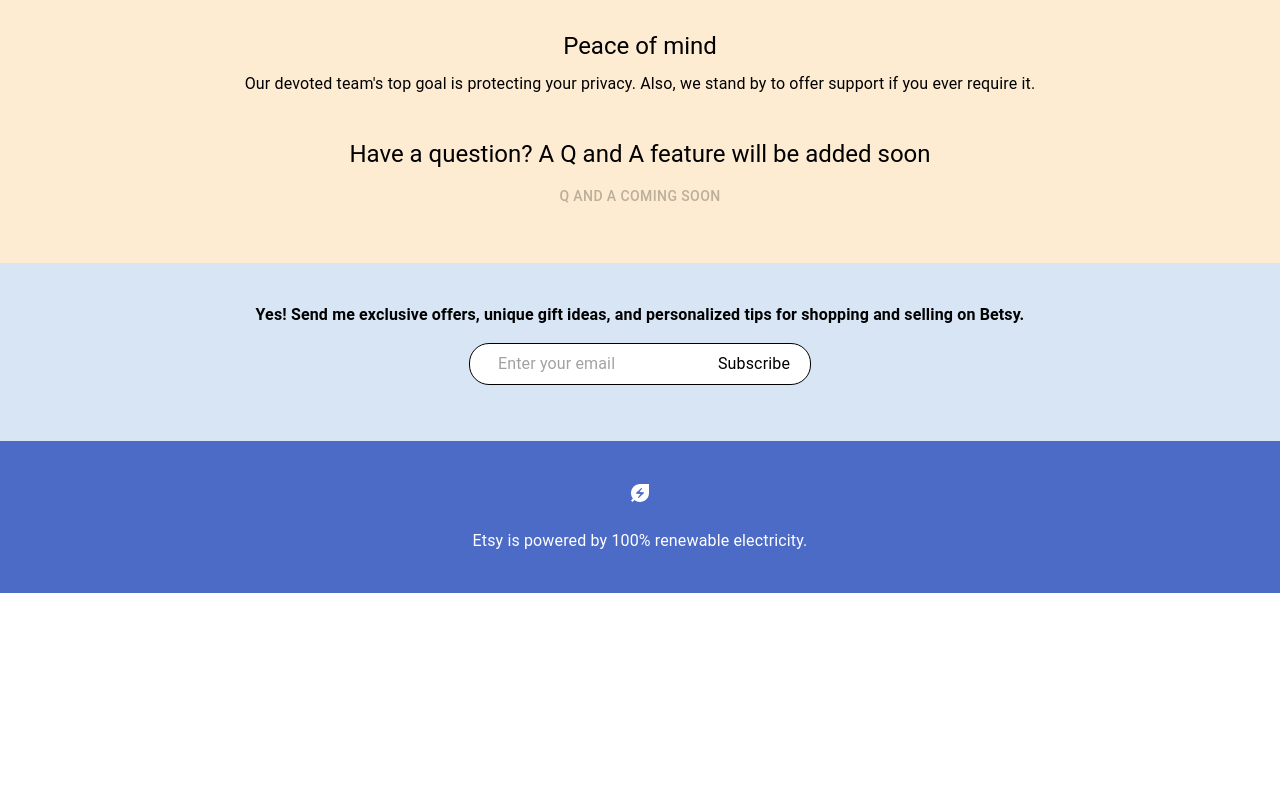
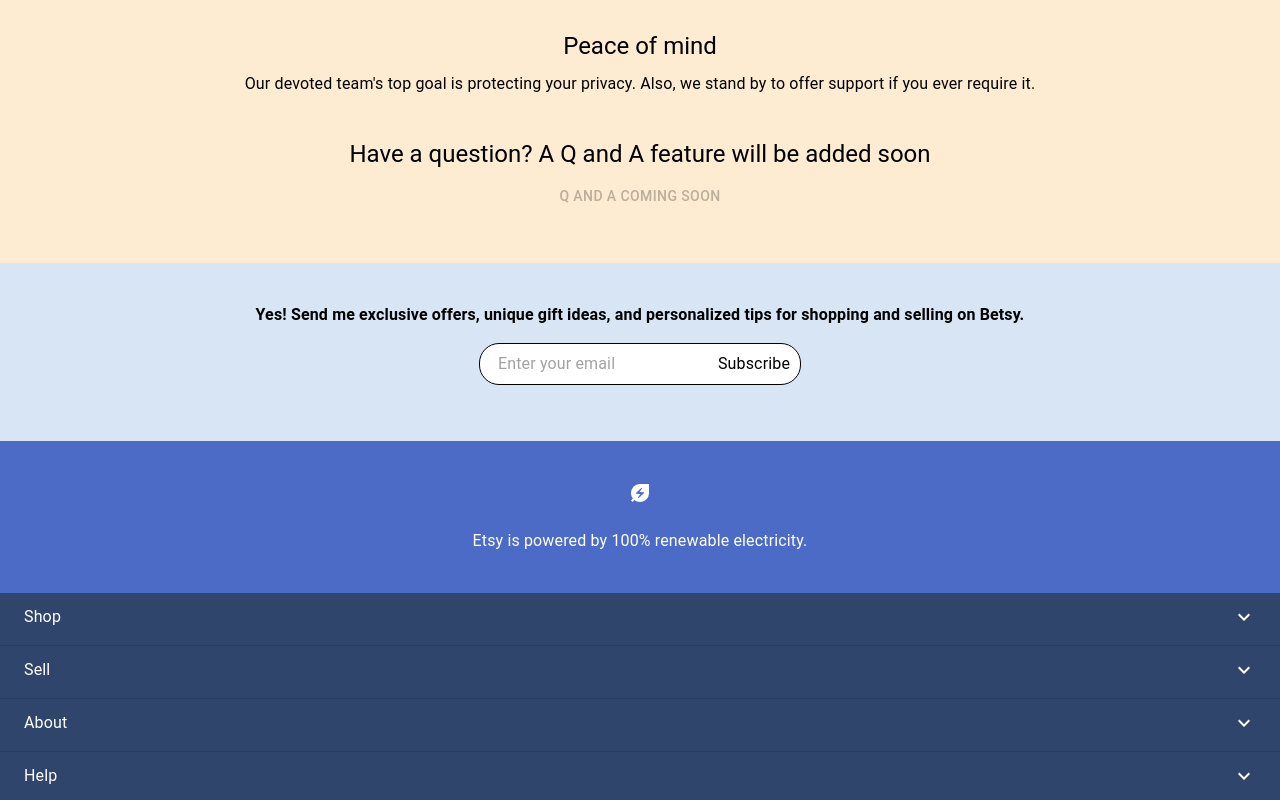
Before and after one commit to yasservanshalash/Fullstack-project, a React (Create React App) app: page / in a window 1280 px wide. Shown: the part 2116-2916 px from the top of the page. Before the commit the page ends 2709 px from the top, so only its background shows below. Built offline with nearby package versions, Linux system fonts and the light colour scheme; a web font is replaced by a local one.

Commit message:
checkpont

```diff
--- /dev/null
+++ b/src/components/Footer/Footer.tsx
@@ -0,0 +1,71 @@
+import { Accordion, AccordionDetails, AccordionSummary, Box, Typography } from '@mui/material'
+import React from 'react'
+import ExpandMoreIcon from '@mui/icons-material/ExpandMore';
+const Footer = () => {
+  return (
+    <Box sx={{background: "#2F456C", border: "0px", display: "flex", flexDirection: "column", gap: "5px"}}>
+    <Accordion sx={{background: "transparent", border:"0px", boxShadow: "0px 0px 0px", color: "white", borderRadius: "10px",px:1}}>
+      <AccordionSummary
+        expandIcon={<ExpandMoreIcon sx={{color: "white"}}/>}
+        aria-controls="panel1a-content"
+        id="panel1a-header"
+        sx={{background: "transparent"}}
+      >
+        <Typography>Shop</Typography>
+      </AccordionSummary>
+      <AccordionDetails>
+        <Typography>
+
+        </Typography>
+      </AccordionDetails>
+    </Accordion >
+    <Accordion sx={{background: "transparent", boxShadow: "0px 0px 0px", color: "white", px:1}}>
+      <AccordionSummary
+        expandIcon={<ExpandMoreIcon sx={{color: "white"}}/>}
+        aria-controls="panel2a-content"
+        id="panel2a-header"
+      >
+        <Typography>Sell</Typography>
+      </AccordionSummary>
+      <AccordionDetails>
+        <Typography>
+          Lorem ipsum dolor sit amet, consectetur adipiscing elit. Suspendisse
+          malesuada lacus ex, sit amet blandit leo lobortis eget.
+        </Typography>
+      </AccordionDetails>
+    </Accordion>
+    <Accordion sx={{background: "transparent", boxShadow: "0px 0px 0px", color: "white", px:1}}>
+      <AccordionSummary
+        expandIcon={<ExpandMoreIcon sx={{color: "white"}}/>}
+        aria-controls="panel2a-content"
+        id="panel2a-header"
+      >
+        <Typography>About</Typography>
+      </AccordionSummary>
+      <AccordionDetails>
+        <Typography>
+          Lorem ipsum dolor sit amet, consectetur adipiscing elit. Suspendisse
+          malesuada lacus ex, sit amet blandit leo lobortis eget.
+        </Typography>
+      </AccordionDetails>
+    </Accordion>
+    <Accordion sx={{background: "transparent", boxShadow: "0px 0px 0px", color: "white", px:1}}>
+      <AccordionSummary
+        expandIcon={<ExpandMoreIcon sx={{color: "white"}}/>}
+        aria-controls="panel2a-content"
+        id="panel2a-header"
+      >
+        <Typography>Help</Typography>
+      </AccordionSummary>
+      <AccordionDetails>
+        <Typography>
+          Lorem ipsum dolor sit amet, consectetur adipiscing elit. Suspendisse
+          malesuada lacus ex, sit amet blandit leo lobortis eget.
+        </Typography>
+      </AccordionDetails>
+    </Accordion>
+  </Box>
+  )
+}
+
+export default Footer
--- a/src/components/homeComponents/prefooter/OffersSubscription.tsx
+++ b/src/components/homeComponents/prefooter/OffersSubscription.tsx
@@ -8,7 +8,7 @@
     <Box
           component="form"
           sx={{
-            p: "4px 20px",
+            p: "4px 10px",
             display: "flex",
             justifyContent:"center",
             alignItems: "center",
--- a/src/pages/Home.tsx
+++ b/src/pages/Home.tsx
@@ -7,6 +7,7 @@
 import PreFooter from '../components/homeComponents/prefooter/PreFooter'
 import OffersSubscription from '../components/homeComponents/prefooter/OffersSubscription'
 import RenewableEnergy from '../components/homeComponents/prefooter/RenewableEnergy'
+import Footer from '../components/Footer/Footer'
 const Home = () => {
   return (
     <Box sx={{width: "100%"}}>
@@ -17,6 +18,7 @@
     <PreFooter />
     <OffersSubscription />
     <RenewableEnergy />
+    <Footer />
     </Box>
   )
 }
```
